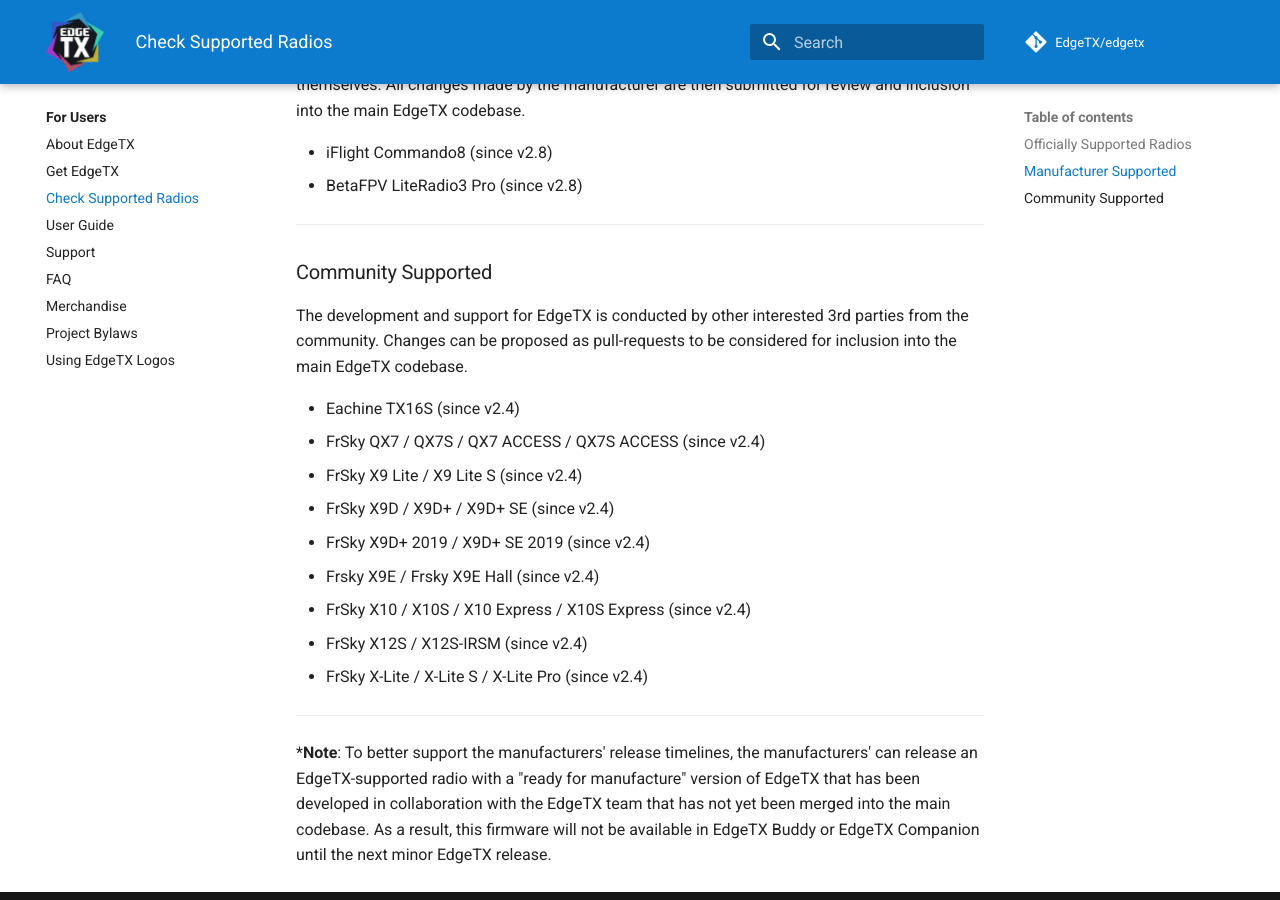
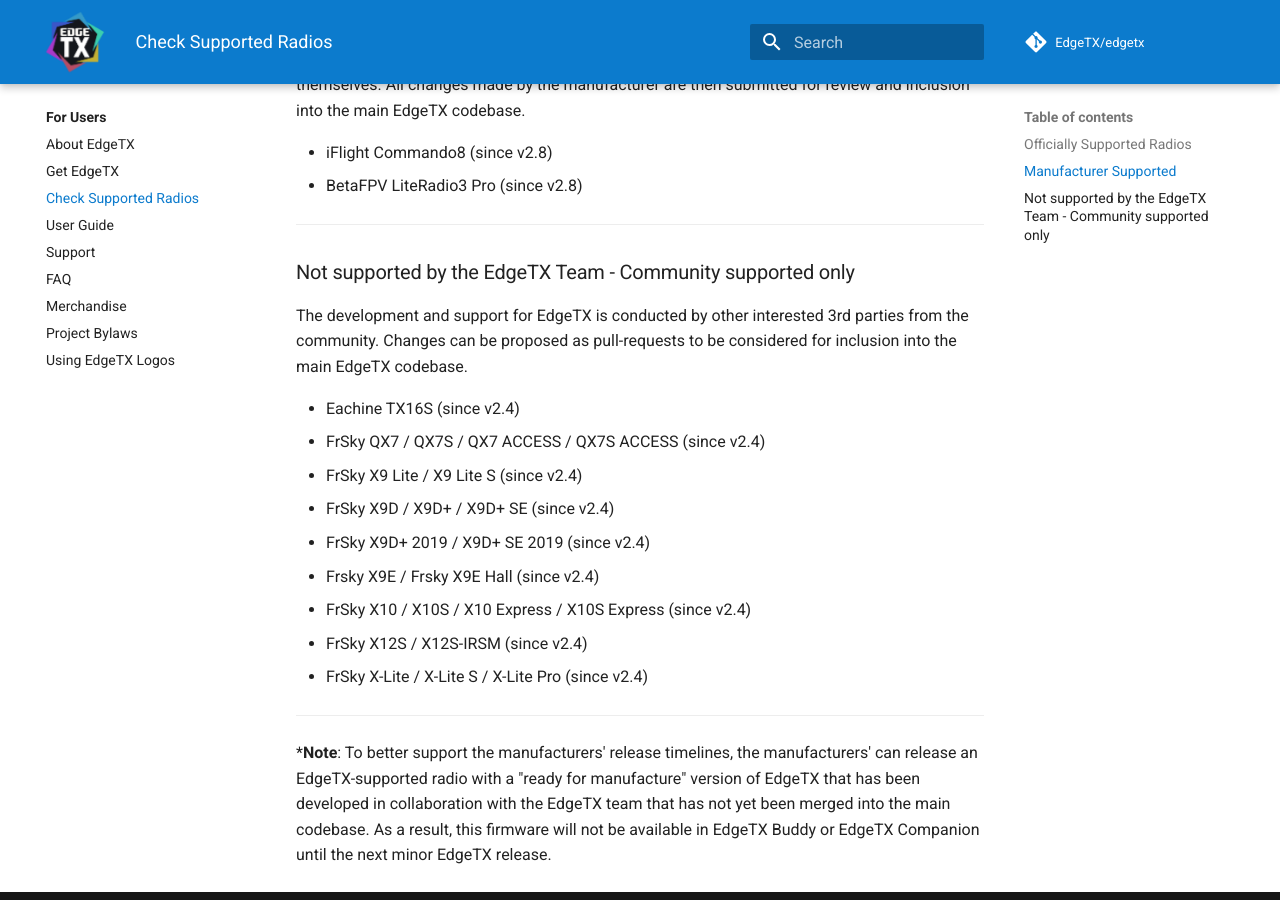
Before and after one commit to EdgeTX/edgetx.github.io, an MkDocs documentation site: the page built from docs/supportedradios.md, in a window 1280 px wide and 900 px high, scrolled down 1093 px. Built offline with MkDocs 1.6.1 and Material for MkDocs 9.7.7, drawn with Linux system fonts in a browser that asks for light colours; comment, search, counter and statistics services are not loaded.

Commit message:
Update supportedradios.md

```diff
--- a/docs/supportedradios.md
+++ b/docs/supportedradios.md
@@ -33,7 +33,7 @@
 
 ---
 
-###Community Supported
+###Not supported by the EdgeTX Team - Community supported only
 
 The development and support for EdgeTX is conducted by other interested 3rd parties from the community. Changes can be proposed as pull-requests to be considered for inclusion into the main EdgeTX codebase.
 
```
